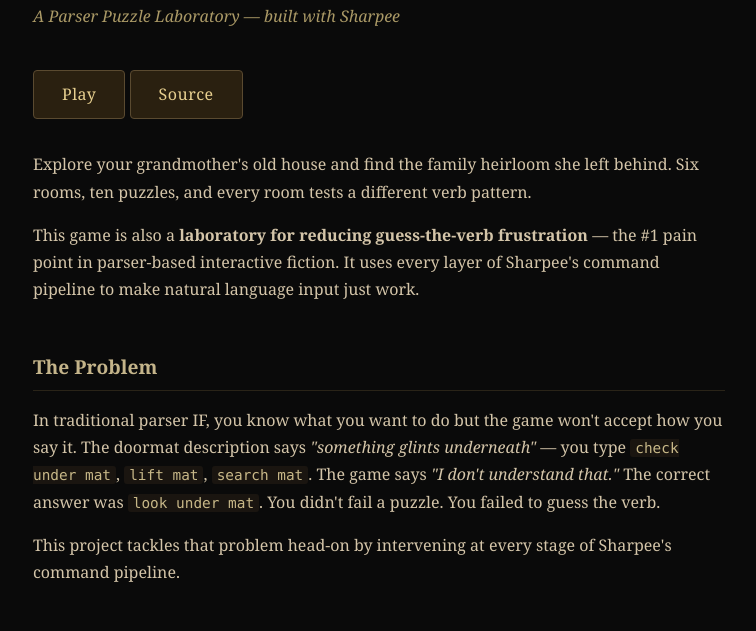
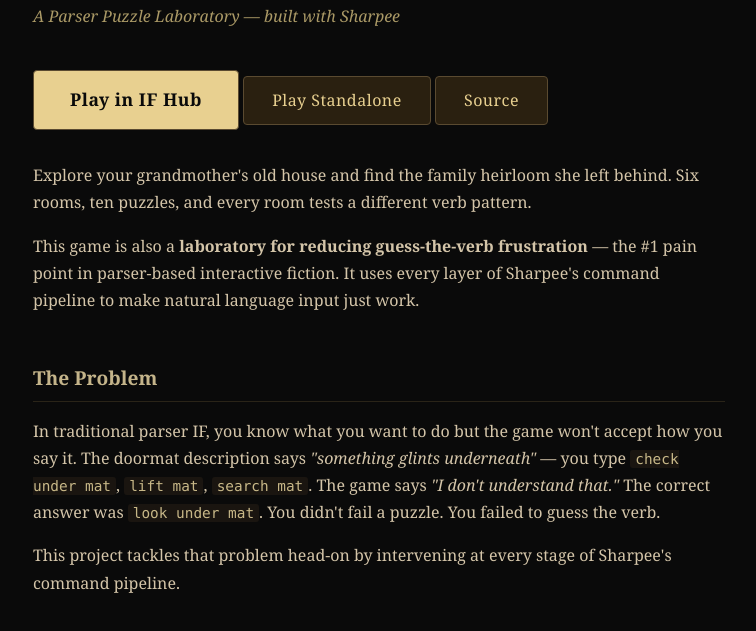
Before and after one commit to Johnesco/guess-the-verb-sharpee, a plain HTML site: page index.html in a window 1280 px wide. Shown: the part 159-790 px from the top of the page, without its empty margins (261-1017 px from the left). Drawn offline with Linux system fonts and the light colour scheme.

Commit message:
Update landing page: Play in IF Hub button, remove footer, theme persistence
Co-Authored-By: Claude Opus 4.6 (1M context) <noreply@anthropic.com>

```diff
--- a/index.html
+++ b/index.html
@@ -154,7 +154,8 @@ footer a {
 <h1>Guess the Verb</h1>
 <p class="subtitle">A Parser Puzzle Laboratory &mdash; built with Sharpee</p>
 
-<a class="play-latest" href="play.html">Play</a>
+<a class="play-latest" href="../../ifhub/app.html?game=guess-the-verb-sharpee" style="background:var(--accent,#e8d090);color:#0a0a0a;font-weight:bold;font-size:1.1em;padding:14px 36px;">Play in IF Hub</a>
+<a class="play-latest" href="play.html">Play Standalone</a>
 <a class="play-latest" href="source.html">Source</a>
 
 <p>Explore your grandmother's old house and find the family heirloom she left behind. Six rooms, ten puzzles, and every room tests a different verb pattern.</p>
@@ -214,9 +215,6 @@ footer a {
 
 <p><a href="https://sharpee.net/">Sharpee</a> is a TypeScript interactive fiction engine with a grammar-builder API, trait-based world model, and four-phase action pattern. This game demonstrates what's possible when the story layer fully engages the engine's extension points.</p>
 
-<footer>
-<p>Part of <a href="../../">IF Hub</a>.</p>
-</footer>
 
 </body>
 </html>
```
